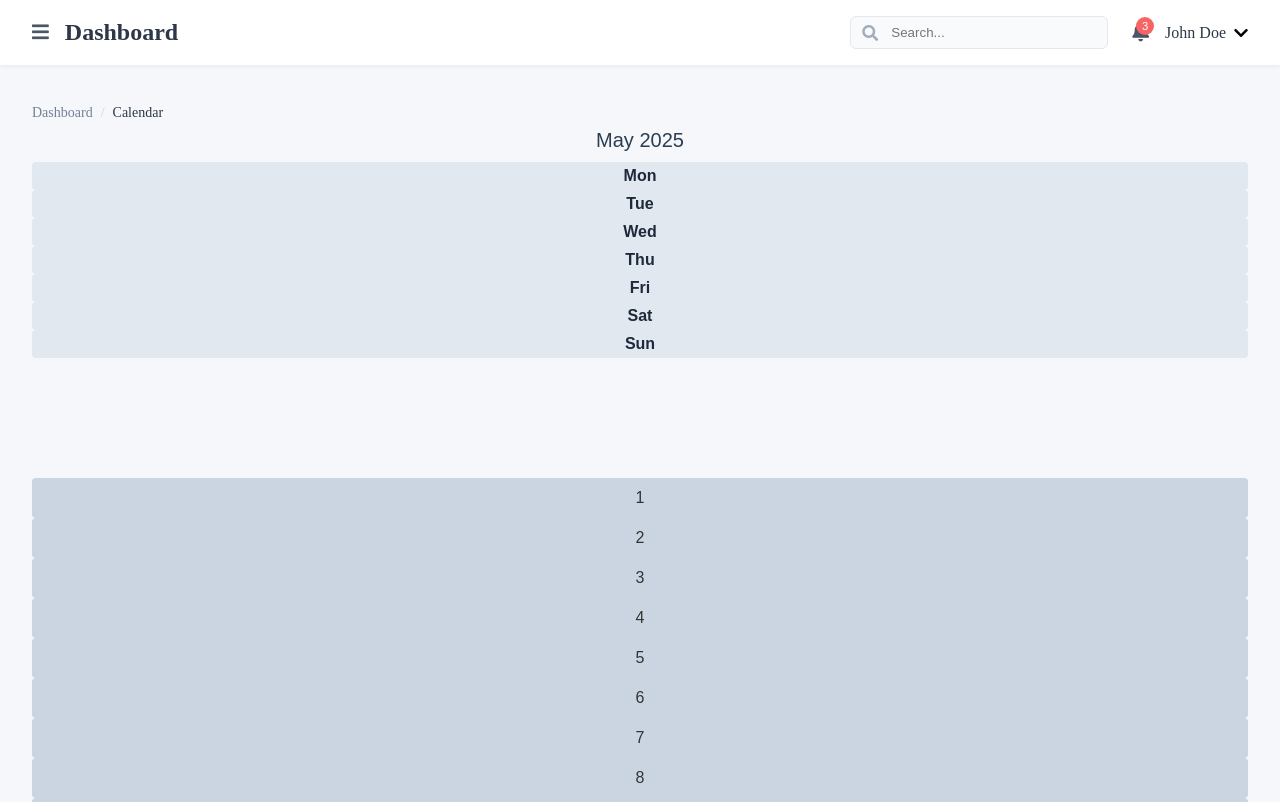
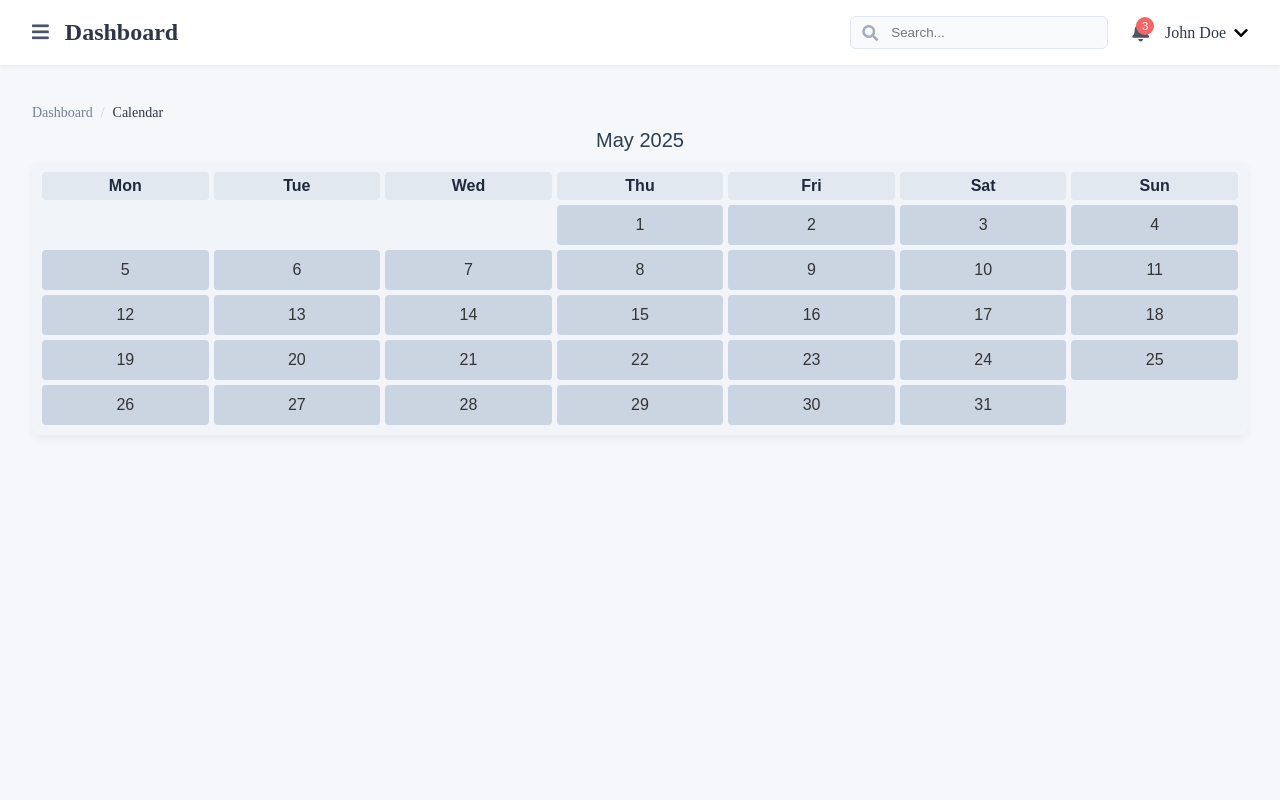
Before and after one commit to sasanedicbn/Mini-app, a Vue app in the folder Mini-app/: page /dashboard/calendar in a window 1280 px wide. Shown: the top 802 px of the page. Built offline with nearby package versions, Linux system fonts and the light colour scheme.

Commit message:
Create changes in component

```diff
--- a/Mini-app/src/components/Dashboard/DashboardHelpers/DashboardCalendar.vue
+++ b/Mini-app/src/components/Dashboard/DashboardHelpers/DashboardCalendar.vue
@@ -51,7 +51,15 @@
   color: #2c3e50;
 }
 
-
+.calendar-grid {
+  display: grid;
+  grid-template-columns: repeat(7, 1fr);
+  background-color: #f1f5f9;
+  gap: 5px;
+  padding: 10px;
+  border-radius: 8px;
+  box-shadow: 0 4px 10px rgba(0,0,0,0.05);
+}
 
 .day-name {
   font-weight: bold;
```
